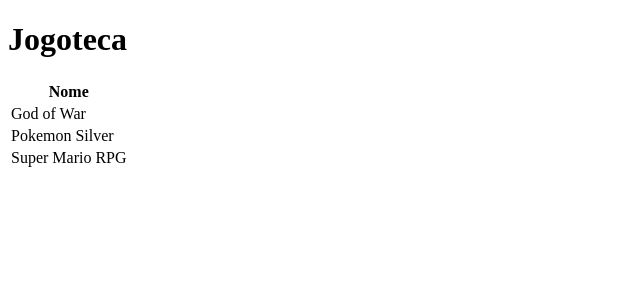
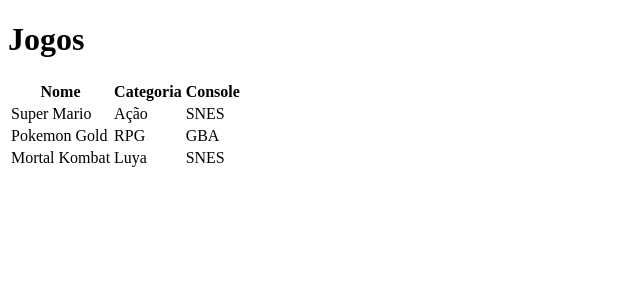
Before and after one commit to carvalhocaio/jogoteca, a Flask app: page /inicio in a window 1280 px wide. Shown: the top 300 px of the page, without its empty margins (0-640 px from the left). Run offline with Flask 2, Linux system fonts and the light colour scheme.

Commit message:
Listando jogos usando Flask

```diff
--- a/jogoteca.py
+++ b/jogoteca.py
@@ -2,8 +2,18 @@
 
 app = Flask(__name__)
 
+class Jogo:
+    def __init__(self, nome, categoria, console):
+        self.nome = nome
+        self.categoria = categoria
+        self.console = console
+
 @app.route('/inicio')
 def ola():
-    return render_template('lista.html')
+    jogo1 = Jogo('Super Mario', 'Ação', 'SNES')
+    jogo2 = Jogo('Pokemon Gold', 'RPG', 'GBA')
+    jogo3 = Jogo('Mortal Kombat', 'Luya', 'SNES')
+    lista = [jogo1, jogo2, jogo3]
+    return render_template('lista.html', titulo='Jogos', jogos=lista)
 
 app.run()
--- a/templates/lista.html
+++ b/templates/lista.html
@@ -8,24 +8,24 @@
   <body>
     <div class="container">
         <div class="page-header">
-            <h1>Jogoteca</h1>
+            <h1>{{ titulo }}</h1>
         </div>
         <table class="table table-striped table-responsive table-bordered">
             <thead class="thead-default">
                 <tr>
                     <th>Nome</th>
+                    <th>Categoria</th>
+                    <th>Console</th>
                 </tr>
             </thead>
             <tbody>
+            {% for jogo in jogos %}
                 <tr>
-                    <td>God of War</td>
+                    <td>{{ jogo.nome }}</td>
+                    <td>{{ jogo.categoria }}</td>
+                    <td>{{ jogo.console }}</td>
                 </tr>
-                <tr>
-                    <td>Pokemon Silver</td>
-                </tr>
-                <tr>
-                    <td>Super Mario RPG</td>
-                </tr>
+            {% endfor %}
             </tbody>
         </table>
     </div>
```
